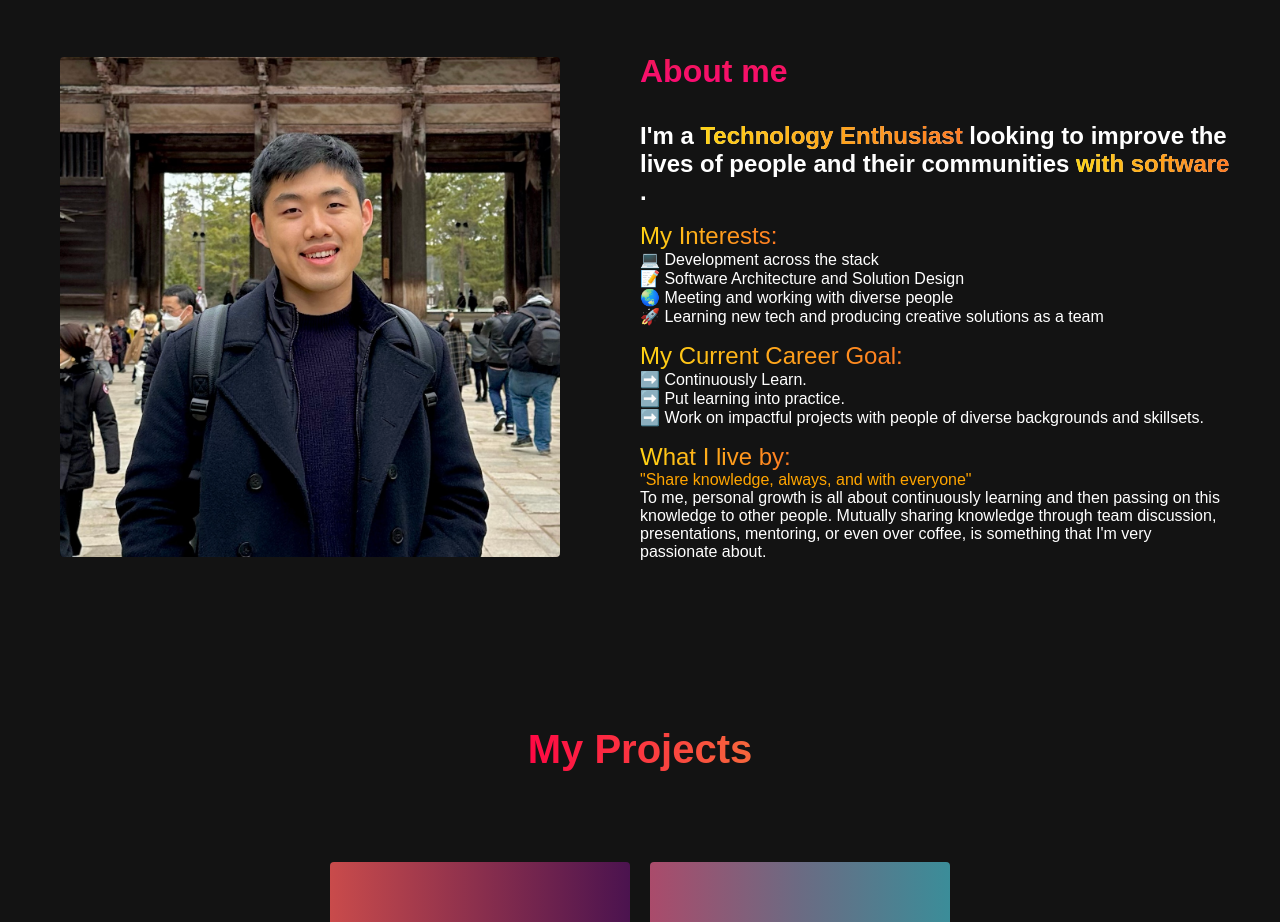
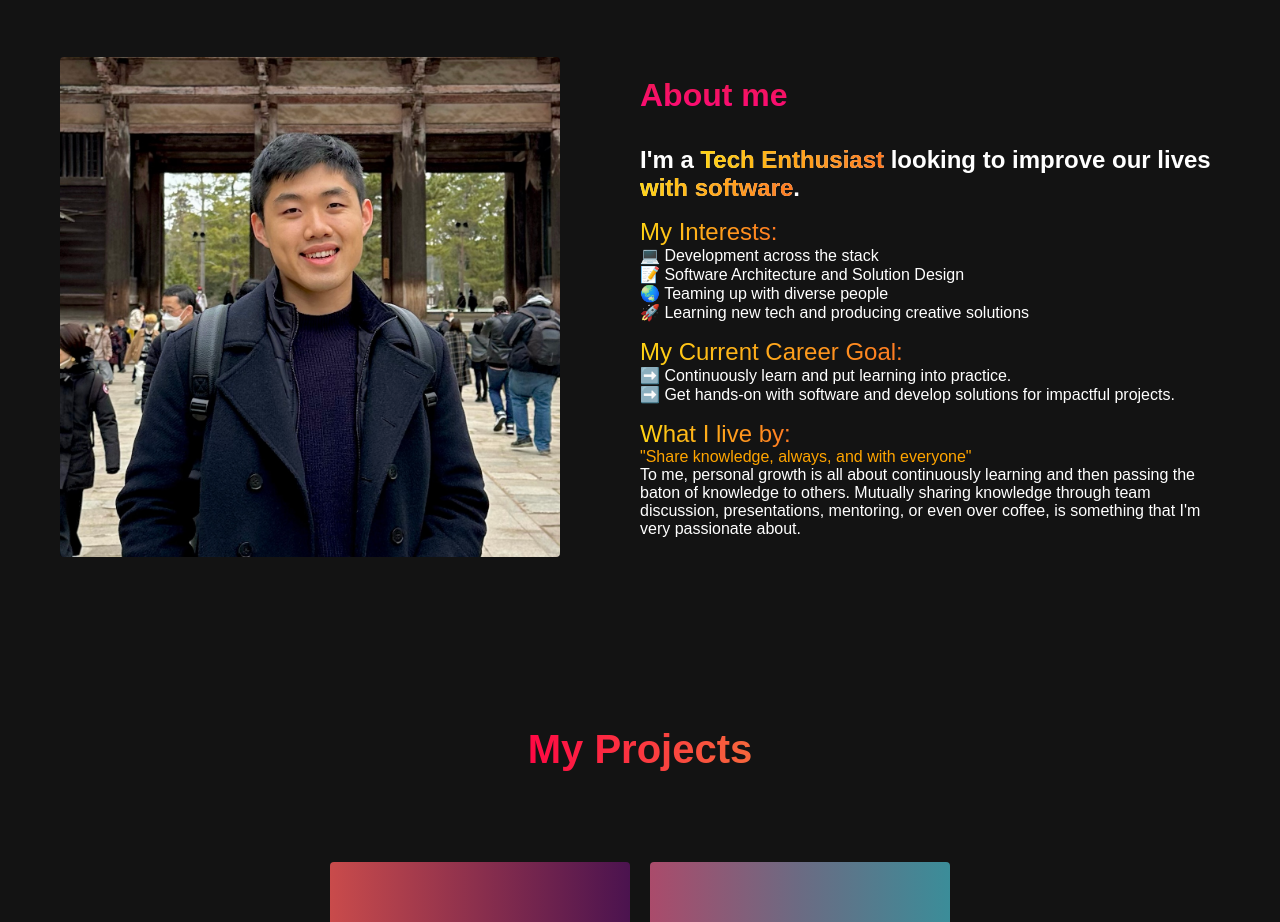
Before and after one commit to dom-the-engineer/dom-introductory-website, a plain HTML site: page index.html in a window 1280 px wide. Shown: the part 1100-2022 px from the top of the page. Drawn offline with Linux system fonts and the light colour scheme.

Commit message:
Update contents and links

```diff
--- a/index.html
+++ b/index.html
@@ -68,8 +68,8 @@
         <div class="main__content">
           <h1>About me</h1>
           <h2>
-            I'm a <span class="aboutmegradient">Technology Enthusiast</span> looking
-            to improve the lives of people and their communities <span class="aboutmegradient">with software</span>.
+            I'm a <span class="aboutmegradient">Tech Enthusiast</span> looking
+            to improve our lives <span class="aboutmegradient">with software</span>.
           </h2>
           <div class="about_me">
             <div class="center_content">
@@ -83,8 +83,8 @@
                 <!-- <span>My Interests:</span> <br /> -->
                 💻 Development across the stack <br />
                 📝 Software Architecture and Solution Design<br />
-                🌏 Meeting and working with diverse people <br />
-                🚀 Learning new tech and producing creative solutions as a team
+                🌏 Teaming up with diverse people <br />
+                🚀 Learning new tech and producing creative solutions
                 <br />
               </p>
             </div>
@@ -92,9 +92,8 @@
               <p>
                 <span>My Current Career Goal:</span>
                 <br />
-                ➡️ Continuously Learn. <br />
-                ➡️ Put learning into practice. <br />
-                ➡️ Work on impactful projects with people of diverse backgrounds and skillsets.
+                ➡️ Continuously learn and put learning into practice. <br />
+                ➡️ Get hands-on with software and develop solutions for impactful projects.
                 <br />
               </p>
             </div>
@@ -103,8 +102,8 @@
                 <span>What I live by:</span>
                 <br />
                 <em>"Share knowledge, always, and with everyone"</em> <br />
-                To me, personal growth is all about continuously learning and then passing on this knowledge
-                 to other people. Mutually sharing knowledge
+                To me, personal growth is all about continuously learning and then passing the baton of knowledge
+                 to others. Mutually sharing knowledge
                 through team discussion, presentations, mentoring, or even over
                 coffee, is something that I'm very passionate about.
               </p>
@@ -336,13 +335,13 @@
               ><i class="fab fa-instagram"></i
             ></a>
             <a
-              href="https://www.linkedin.com/in/dominic-guo-203b33199"
+              href="https://www.linkedin.com/in/dom-guo"
               class="social__icons--link"
               target="_blank"
               ><i class="fab fa-linkedin"></i
             ></a>
             <a
-              href="https://github.com/dslguo"
+              href="https://github.com/dom-the-engineer"
               class="social__icons--link"
               target="_blank"
               ><i class="fab fa-github"></i
```
